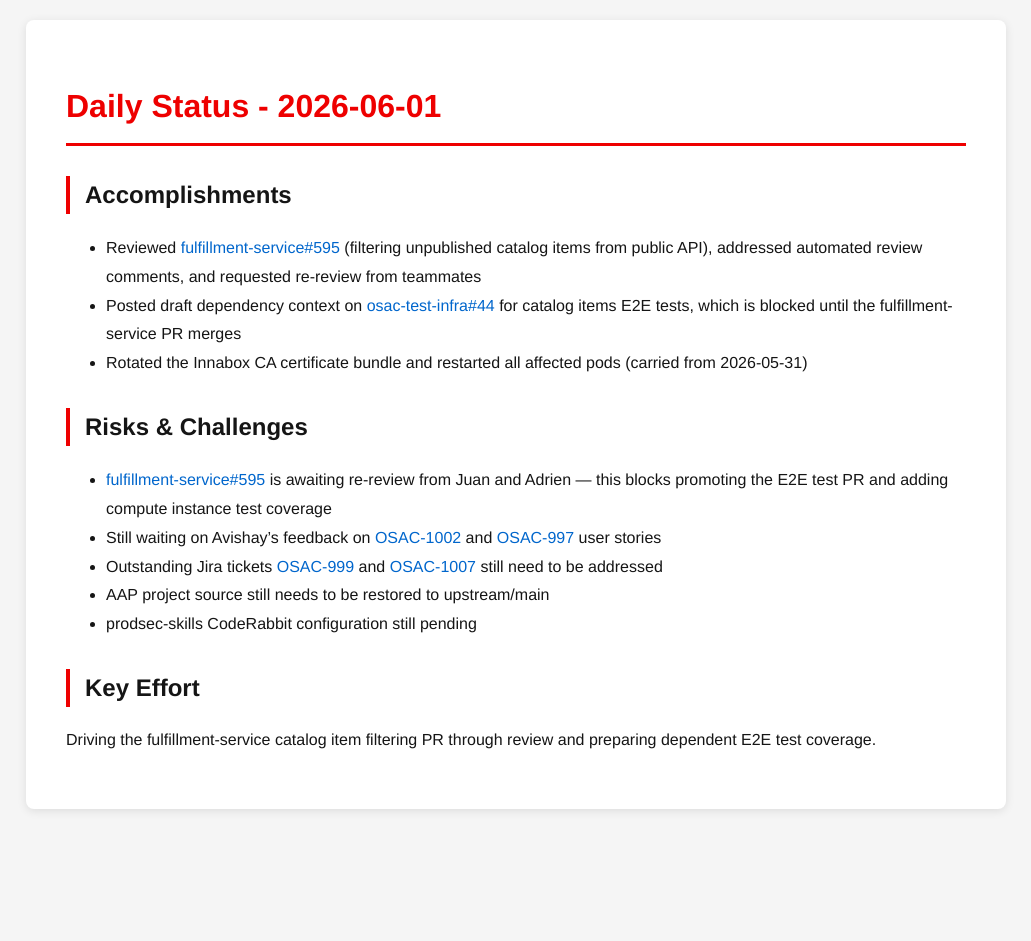
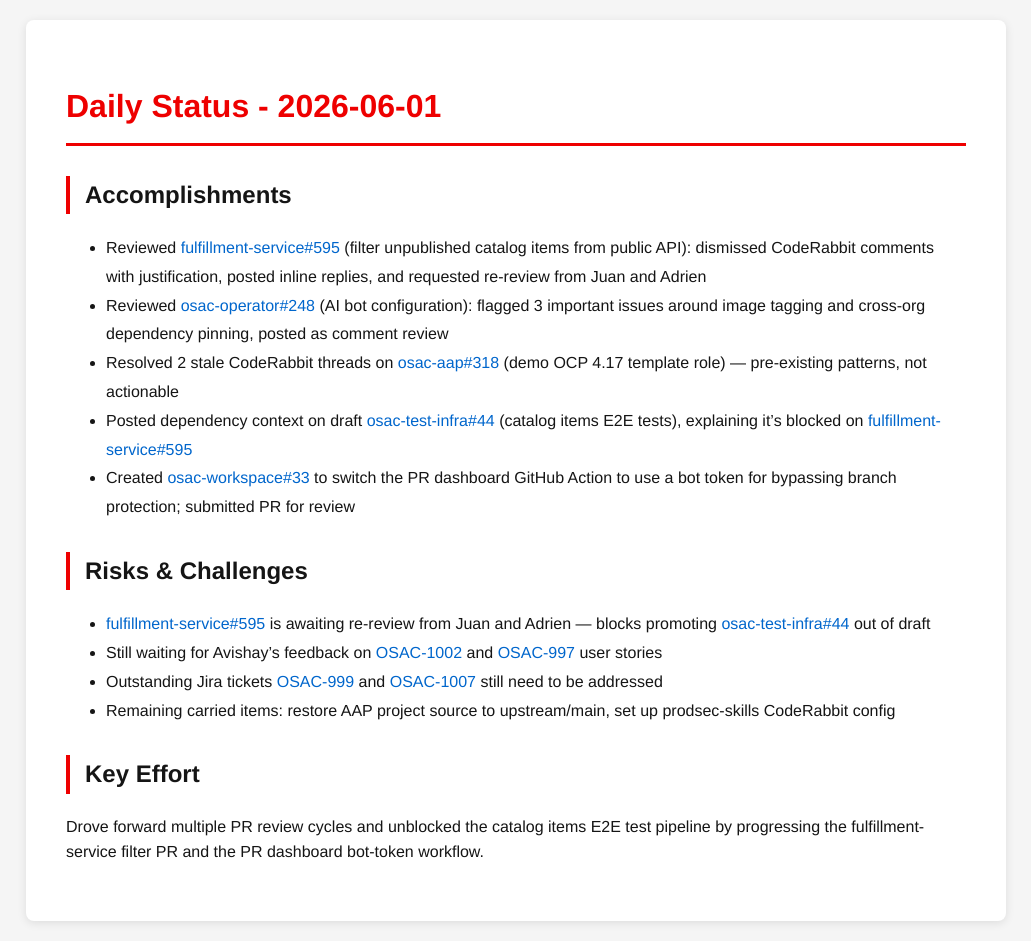
Before and after one commit to tzvatot/daily-status, a Jekyll site: the page built from 2026-06-01.md, in a window 1280 px wide. Shown: the whole page, without its empty margins (124-1155 px from the left). Built offline with Jekyll 4.4.1, drawn with Linux system fonts in a browser that asks for light colours; before the commit the page ends 900 px from its top, so only the background shows below that.

Commit message:
Daily status update - 2026-06-01

```diff
--- a/2026-06-01.md
+++ b/2026-06-01.md
@@ -7,16 +7,17 @@
 # Daily Status - 2026-06-01
 
 ## Accomplishments
-- Reviewed [fulfillment-service#595](https://github.com/osac-project/fulfillment-service/pull/595) (filtering unpublished catalog items from public API), addressed automated review comments, and requested re-review from teammates
-- Posted draft dependency context on [osac-test-infra#44](https://github.com/osac-project/osac-test-infra/pull/44) for catalog items E2E tests, which is blocked until the fulfillment-service PR merges
-- Rotated the Innabox CA certificate bundle and restarted all affected pods (carried from 2026-05-31)
+- Reviewed [fulfillment-service#595](https://github.com/osac-project/fulfillment-service/pull/595) (filter unpublished catalog items from public API): dismissed CodeRabbit comments with justification, posted inline replies, and requested re-review from Juan and Adrien
+- Reviewed [osac-operator#248](https://github.com/osac-project/osac-operator/pull/248) (AI bot configuration): flagged 3 important issues around image tagging and cross-org dependency pinning, posted as comment review
+- Resolved 2 stale CodeRabbit threads on [osac-aap#318](https://github.com/osac-project/osac-aap/pull/318) (demo OCP 4.17 template role) — pre-existing patterns, not actionable
+- Posted dependency context on draft [osac-test-infra#44](https://github.com/osac-project/osac-test-infra/pull/44) (catalog items E2E tests), explaining it's blocked on [fulfillment-service#595](https://github.com/osac-project/fulfillment-service/pull/595)
+- Created [osac-workspace#33](https://github.com/osac-project/osac-workspace/pull/33) to switch the PR dashboard GitHub Action to use a bot token for bypassing branch protection; submitted PR for review
 
 ## Risks & Challenges
-- [fulfillment-service#595](https://github.com/osac-project/fulfillment-service/pull/595) is awaiting re-review from Juan and Adrien — this blocks promoting the E2E test PR and adding compute instance test coverage
-- Still waiting on Avishay's feedback on [OSAC-1002](https://redhat.atlassian.net/browse/OSAC-1002) and [OSAC-997](https://redhat.atlassian.net/browse/OSAC-997) user stories
+- [fulfillment-service#595](https://github.com/osac-project/fulfillment-service/pull/595) is awaiting re-review from Juan and Adrien — blocks promoting [osac-test-infra#44](https://github.com/osac-project/osac-test-infra/pull/44) out of draft
+- Still waiting for Avishay's feedback on [OSAC-1002](https://redhat.atlassian.net/browse/OSAC-1002) and [OSAC-997](https://redhat.atlassian.net/browse/OSAC-997) user stories
 - Outstanding Jira tickets [OSAC-999](https://redhat.atlassian.net/browse/OSAC-999) and [OSAC-1007](https://redhat.atlassian.net/browse/OSAC-1007) still need to be addressed
-- AAP project source still needs to be restored to upstream/main
-- prodsec-skills CodeRabbit configuration still pending
+- Remaining carried items: restore AAP project source to upstream/main, set up prodsec-skills CodeRabbit config
 
 ## Key Effort
-Driving the fulfillment-service catalog item filtering PR through review and preparing dependent E2E test coverage.
+Drove forward multiple PR review cycles and unblocked the catalog items E2E test pipeline by progressing the fulfillment-service filter PR and the PR dashboard bot-token workflow.
```
